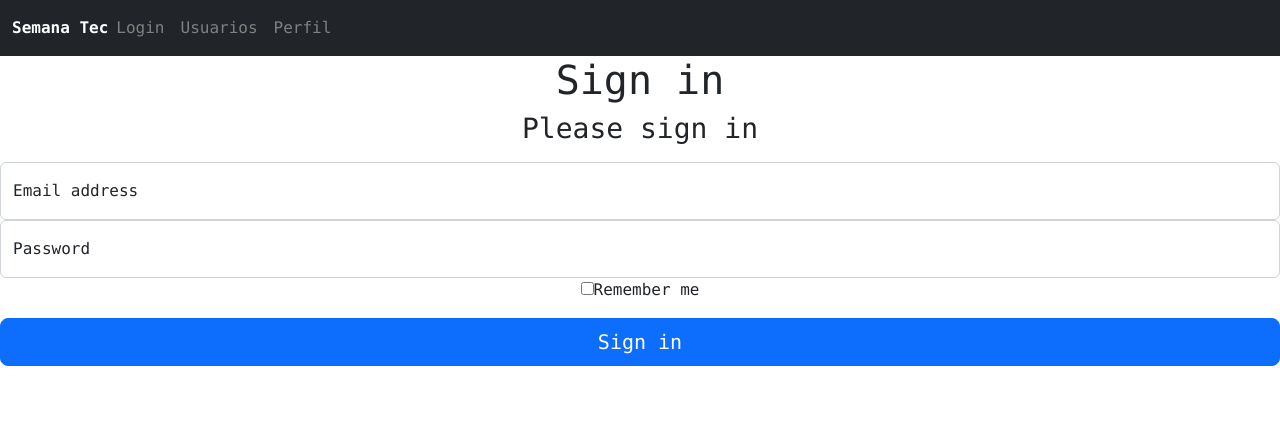
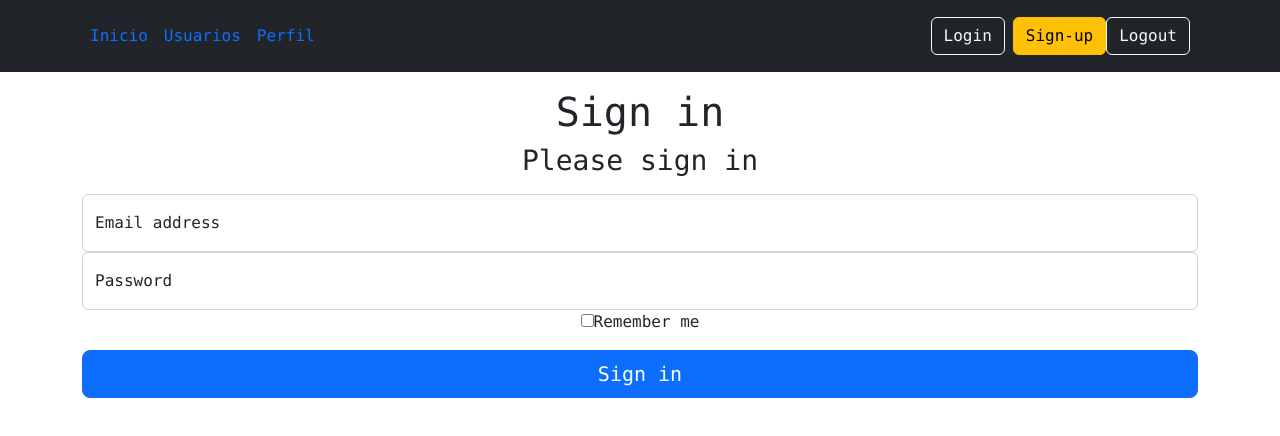
Before and after one commit to mfem442/sem-tec-2, a React (Create React App) app in the folder frontend/my-app/: page /login in a window 1280 px wide. Shown: the top 436 px of the page. Built offline with nearby package versions, Linux system fonts and the light colour scheme; no server answers.

Commit message:
Implementar el Login

```diff
--- a/frontend/my-app/src/App.css
+++ b/frontend/my-app/src/App.css
@@ -1,16 +1,3 @@
 .App {
   text-align: center;
 }
-
-@import url('https://fonts.googleapis.com/css2?family=Sora&display=swap');
-
-* {
-  font-family: 'Sora', sans-serif;
-  box-sizing: border-box;
-  margin: 0;
-  padding: 0;
-}
-
-.link{
-  color: '#FFFFFF'
-}
--- a/frontend/my-app/src/App.js
+++ b/frontend/my-app/src/App.js
@@ -1,112 +1,210 @@
-import { Link, useLocation } from "react-router-dom";
-
-import { BrowserRouter, Routes, Route } from "react-router-dom";
+import {
+	Link,
+	useLocation,
+	BrowserRouter,
+	Routes,
+	Route,
+} from "react-router-dom";
 import Login from "./pages/Login";
 import Profile from "./pages/Profile";
 import UserPage from "./pages/UserPage";
 import MainPage from "./pages/MainPage";
 import { NavLink } from "react-router-dom";
+import { useState } from "react";
 
-function Topbar() {
-	let location = useLocation;
+function TopBar({ userLogged, logout, userData }) {
+	let location = useLocation();
 	return (
-		<>
-			<header>
-				<nav
-					className="navbar navbar-expand navbar-dark bg-dark sticky-top"
-					aria-label="Second navbar example"
+		<header className="p-3 text-bg-dark">
+			<div className="container">
+				<div className="d-flex flex-wrap align-items-center justify-content-center justify-content-lg-start">
+					<a
+						href="/"
+						className="d-flex align-items-center mb-2 mb-lg-0 text-white text-decoration-none"
+					></a>
+
+					<ul className="nav col-12 col-lg-auto me-lg-auto mb-2 justify-content-center mb-md-0">
+						<li>
+							<a
+								href="/"
+								className={
+									"nav-link px-2 text-secondary" +
+									(location.pathname === "/"
+										? "text-white"
+										: "text-secondary")
+								}
 							>
-					<div className="container-fluid">
-						<Link
-							className="nav-link"
-							to="/"
-							style={{
-								fontWeight: "bold",
-								textDecoration: "none",
-								color: "white",
-							}}
-						>
-							Semana Tec
-						</Link>
-						<button
-							className="navbar-toggler"
-							type="button"
-							data-bs-toggle="collapse"
-							data-bs-target="#navbarsExample02"
-							aria-controls="navbarsExample02"
-							aria-expanded="false"
-							aria-label="Toggle navigation"
-						>
-							<span className="navbar-toggler-icon"></span>
-						</button>
-
-						<div
-							className="collapse navbar-collapse"
-							id="navbarsExample02"
-						>
-							<ul className="navbar-nav me-auto">
-								<li className="nav-item">
-									<Link
-										className="nav-link"
-										to="/login"
-										style={{
-											textDecoration: "none",
-											color: "gray",
-										}}
-									>
-										Login
-									</Link>
+								Inicio
+							</a>
 						</li>
-								<li className="nav-item">
-									<Link
-										className="nav-link"
-										to="/users"
-										style={{
-											textDecoration: "none",
-											color: "gray",
-										}}
+						<li>
+							<a
+								href="/users"
+								className={
+									"nav-link px-2 text-white" +
+									(location.pathname === "/users"
+										? "text-white"
+										: "text-secondary")
+								}
 							>
 								Usuarios
-									</Link>
+							</a>
 						</li>
-								<li className="nav-item">
-									<Link
-										className="nav-link"
-										to="/profile"
-										style={{
-											textDecoration: "none",
-											color: "gray",
-										}}
+						<li>
+							<a
+								href="/profile"
+								className={
+									"nav-link px-2 text-white" +
+									(location.pathname === "/profile"
+										? "text-white"
+										: "text-secondary")
+								}
 							>
 								Perfil
-									</Link>
+							</a>
+						</li>
+					</ul>
+					{userLogged ? (
+						<>
+							<div style={{ paddingRight: "1em" }}>
+								{" "}
+								Hola, {userData ? userData.name : ""}
+							</div>
+							<div className="dropdown text-end">
+								<a
+									href="#"
+									className="d-block link-dar text-decoration-none dropdown-toogle"
+									data-bs-toggle="dropdown"
+								>
+									<img
+										src={userData.avatar_url}
+										alt="mdo"
+										width="32"
+										height="32"
+										className="rounded-circle"
+									></img>
+								</a>
+								<ul className="dropdown-menu text-snall">
+									<li>
+										{" "}
+										<a className="dropdown-item" href="#">
+											{" "}
+											New project...
+										</a>
+									</li>
+									<li>
+										{" "}
+										<a className="dropdown-item" href="#">
+											{" "}
+											Settings
+										</a>
+									</li>
+									<li>
+										{" "}
+										<a className="dropdown-item" href="#">
+											{" "}
+											Perfil
+										</a>
+									</li>
+									<li>
+										<hr className="dropdown-divider"></hr>
+									</li>
+									<li>
+										{" "}
+										<a className="dropdown-item" href="#">
+											{" "}
+											Sign out
+										</a>
 									</li>
 								</ul>
 							</div>
+							<button
+								className="btn btn-outline-light me-2"
+								onClick={logout}
+							>
+								Logout
+							</button>
+						</>
+					) : (
+						<div className="text-end">
+							<Link to={"/login?next=" + location.pathname}>
+								<button
+									type="button"
+									className="btn btn-outline-light me-2"
+								>
+									Login
+								</button>
+							</Link>
+							<button type="button" className="btn btn-warning">
+								Sign-up
+							</button>
+
+							<button
+								className="btn btn-outline-light me-2"
+								onClick={logout}
+							>
+								Logout
+							</button>
 						</div>
-				</nav>
+					)}
+				</div>
+			</div>
 		</header>
-		</>
 	);
 }
 
+function LandingPage() {
+	<>
+		<h1>Bienvenido</h1>
+		{console.log("landingpage")}
+	</>;
+}
+
 function App() {
+	const [token, setToken] = useState(localStorage.getItem("token"));
+	const [userData, setUserData] = useState(
+		JSON.parse(localStorage.getItem("userData"))
+	);
+	function logout() {
+		localStorage.removeItem("token");
+		setToken(null);
+		localStorage.removeItem("userData");
+		setUserData(null);
+	}
+
 	return (
 		<>
 			<BrowserRouter>
-				<Topbar></Topbar>
+				<TopBar
+					//userLogged={!!token}
+					logout={logout}
+					userData={userData}
+				></TopBar>
+				<div className="container py-3">
 					<Routes>
-					<Route path="/" element={<MainPage />}>
+						<Route path="/" element={<LandingPage />}>
 							{" "}
 						</Route>
-					<Route path="/users" element={<UserPage />}>
+						<Route
+							path="/users"
+							element={<UserPage token={token} />}
+						>
 							{" "}
 						</Route>
-					<Route path="/login" element={<Login />}>
+						<Route
+							path="/login"
+							element={
+								<Login
+									setToken={setToken}
+									setUserData={setUserData}
+								/>
+							}
+						>
 							{" "}
 						</Route>
 						<Route path="/profile" element={<Profile />}></Route>
 					</Routes>
+				</div>
 			</BrowserRouter>
 		</>
 	);
--- a/frontend/my-app/src/pages/Login.js
+++ b/frontend/my-app/src/pages/Login.js
@@ -10,7 +10,7 @@ function Login({ setToken, setUserData }) {
 	const email = useRef("");
 	const password = useRef("");
 	function submitLogin(e) {
-		e.preventdefault();
+		//e.preventdefault();
 		let successful = false;
 		fetch(API_URL + "/token", {
 			method: "POST",
@@ -18,19 +18,12 @@ function Login({ setToken, setUserData }) {
 				username: email.current.value,
 				password: password.current.value,
 			}),
-		})
-			.then((data) => {
+		}).then((data) => {
 			if (data.status === 200) {
 				successful = true;
 			}
-				return data.json();
-			})
-			.then((data) => {
-				if (data.status === 200) {
-					successful = true;
-				}
-				return data.json();
-			})
+			data.json()
+
 				.then((data) => {
 					if (successful) {
 						localStorage.setItem("token", data.access_token);
@@ -40,7 +33,7 @@ function Login({ setToken, setUserData }) {
 							},
 						})
 							.then((data) => {
-							return data.json();
+								data.json();
 							})
 							.then((data) => {
 								fetch(
@@ -63,7 +56,9 @@ function Login({ setToken, setUserData }) {
 					}
 				})
 				.catch((data) => alert(data));
+		});
 	}
+
 	return (
 		<>
 			<h1> Sign in </h1>
@@ -78,7 +73,7 @@ function Login({ setToken, setUserData }) {
 						id="floatingInput"
 						placeholder="name@example.com"
 					/>
-					<label for="floatingInput">Email address</label>
+					<label htmlFor="floatingInput">Email address</label>
 				</div>
 
 				<div className="form-floating">
@@ -89,7 +84,7 @@ function Login({ setToken, setUserData }) {
 						id="floatingPassword"
 						placeholder="Password"
 					/>
-					<label for="floatingPassword">Password</label>
+					<label htmlFor="floatingPassword">Password</label>
 				</div>
 
 				<div className="checkbox mb-3">
```
Also changed, not shown: frontend/my-app/src/pages/UserPage.js (+36 -32 lines), 2 other files (tests, documents, lock files or other folders). Lines whose indentation alone changed are shown as unchanged.
